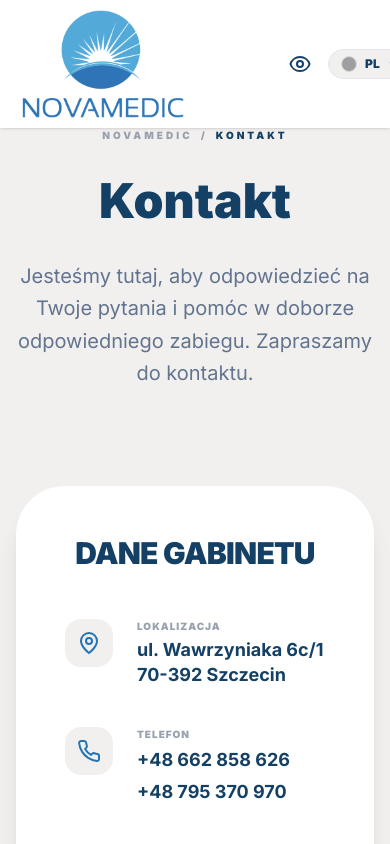
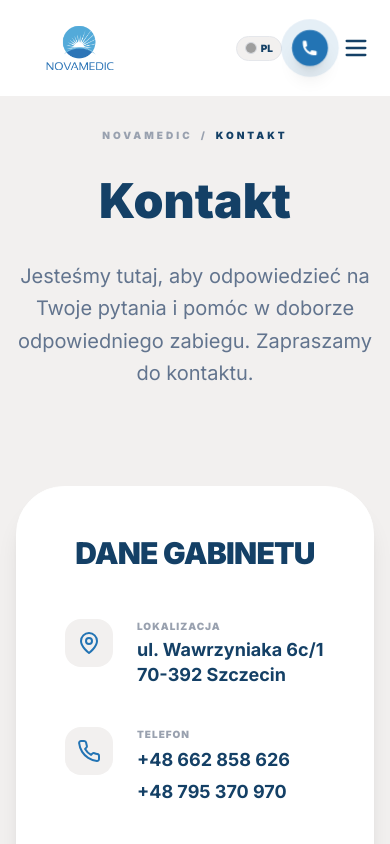
Before and after one commit to jbilas-md/projekt-strony-pub, a Next.js app: page /kontakt in a window 390 px wide. Shown: the top 844 px of the page. Built offline with nearby package versions, Linux system fonts and the light colour scheme; grey boxes are pictures that could not be loaded.

Commit message:
Poprawiony Header i responsywność

```diff
--- a/components/Header.tsx
+++ b/components/Header.tsx
@@ -26,27 +26,44 @@ export default function Header() {
   ];
 
   return (
-    <header className={`fixed w-full top-0 z-[100] transition-all duration-500 bg-white shadow-sm ${isScrolled ? 'h-20' : 'h-32'}`}>
-      <div className="max-w-7xl mx-auto px-4 h-full flex justify-between items-center">
+    <header className={`fixed w-full top-0 z-[100] transition-all duration-500 bg-white ${isScrolled ? 'h-14 shadow-sm' : 'h-24 md:h-32'}`}>
+      <div className="max-w-7xl mx-auto px-4 h-full flex justify-between items-center relative">
 
-        {/* LOGO - start scale-150 */}
-        <div className="flex-shrink-0 z-[120] pr-10">
-          <Link href="/" className={`relative block transition-all duration-500 origin-left ${isScrolled ? 'w-48 h-16 scale-110' : 'w-56 h-20 scale-150'}`}>
+        {/* KONTENER LOGO I KIESZONKI */}
+        <div className="absolute left-4 top-0 h-full w-32 sm:w-48 md:w-56">
+            <div
+                className={`
+                absolute left-0 top-0 bg-white transition-all duration-500 rounded-b-[2rem]
+                w-full
+                ${isScrolled ? 'h-20 md:h-24 shadow-lg' : 'h-24 md:h-32 shadow-none'}
+                z-[110]
+                `}
+            />
+            <div className="absolute -left-4 top-0 w-[calc(100%+2rem)] h-full bg-white z-[115]" />
+
+            <div className="absolute left-0 top-0 h-full w-full z-[120] flex items-center justify-center pointer-events-none">
+                <Link href="/" className={`
+                    relative block transition-all duration-500 origin-center pointer-events-auto
+                    ${isScrolled
+                        ? 'w-24 h-8 sm:w-48 sm:h-16 scale-110 translate-y-4'
+                        : 'w-28 h-10 sm:w-56 sm:h-20 scale-125 sm:scale-150 translate-y-0'}
+                `}>
                 <Image
                     src="/images/Logo.png"
                     alt="Novamedic Logo"
                     fill
-              sizes="(max-width: 768px) 160px, 224px"
-              className="object-contain object-left"
+                    className="object-contain object-center"
                     priority
                 />
                 </Link>
             </div>
+        </div>
 
-        {/* NAWIGACJA DESKTOP */}
-        <nav className="hidden xl:flex items-center space-x-7 relative z-[130] ml-12">
+        <div className="w-32 sm:w-48 md:w-56 flex-shrink-0" />
+
+        {/* NAWIGACJA DESKTOP - Widoczna od XL */}
+        <nav className="hidden xl:flex items-center space-x-7 relative z-[130]">
           <Link href="/o-nas" className="text-nova-dark hover:text-nova-blue font-bold text-sm uppercase tracking-wide transition-colors">O nas</Link>
-
           <div className="relative group py-8">
             <button className="text-nova-dark hover:text-nova-blue font-bold text-sm uppercase tracking-wide flex items-center gap-1 transition-colors">
               Oferta <span className="text-[10px]">▼</span>
@@ -61,51 +78,34 @@ export default function Header() {
               </div>
             </div>
           </div>
-
           <Link href="/cennik" className="text-nova-dark hover:text-nova-blue font-bold text-sm uppercase tracking-wide transition-colors">Cennik</Link>
-          <Link href="/faq" className="text-nova-dark hover:text-nova-blue font-bold text-sm uppercase tracking-wide transition-colors">Częste pytania</Link>
+          <Link href="/faq" className="text-nova-dark hover:text-nova-blue font-bold text-sm uppercase tracking-wide transition-colors">FAQ</Link>
           <Link href="/blog" className="text-nova-dark hover:text-nova-blue font-bold text-sm uppercase tracking-wide transition-colors">Blog</Link>
           <Link href="/kontakt" className="text-nova-dark hover:text-nova-blue font-bold text-sm uppercase tracking-wide transition-colors">Kontakt</Link>
         </nav>
 
-        {/* PRAWA STRONA (Dostępność, Języki, Przyciski) */}
-        <div className="flex items-center gap-2 sm:gap-4">
+        {/* PRAWA STRONA */}
+        <div className="flex items-center gap-1 sm:gap-4 relative z-[130] h-full ml-auto">
 
-          {/* Dostępność - widoczna zawsze */}
-          <button title="Dostępność" className="p-2 text-nova-dark hover:text-nova-blue transition-colors">
-            <svg className="w-6 h-6" fill="none" stroke="currentColor" viewBox="0 0 24 24">
+          <button title="Dostępność" className="hidden sm:block p-2 text-nova-dark hover:text-nova-blue transition-colors">
+            <svg className="w-5 h-5 sm:w-6 sm:h-6" fill="none" stroke="currentColor" viewBox="0 0 24 24">
               <path strokeLinecap="round" strokeLinejoin="round" strokeWidth="2" d="M15 12a3 3 0 11-6 0 3 3 0 016 0z" />
               <path strokeLinecap="round" strokeLinejoin="round" strokeWidth="2" d="M2.458 12C3.732 7.943 7.523 5 12 5c4.478 0 8.268 2.943 9.542 7-1.274 4.057-5.064 7-9.542 7-4.477 0-8.268-2.943-9.542-7z" />
             </svg>
           </button>
 
-          {/* Języki - widoczne zawsze z flagami */}
           <div className="relative">
             <button
               onClick={() => setIsLangOpen(!isLangOpen)}
-              className="flex items-center gap-2 px-3 py-1.5 bg-nova-bg rounded-full text-xs font-black text-nova-dark border border-gray-200 hover:border-nova-blue transition-all"
+              className="flex items-center gap-1 sm:gap-2 px-2 sm:px-3 py-1 sm:py-1.5 bg-nova-bg rounded-full text-[10px] sm:text-xs font-black text-nova-dark border border-gray-200 hover:border-nova-blue transition-all"
             >
-              <span className="w-4 h-4 rounded-full overflow-hidden flex-shrink-0 border border-gray-300">
+              <span className="w-3 h-3 sm:w-4 sm:h-4 rounded-full overflow-hidden flex-shrink-0 border border-gray-300">
                 <img src="https://flagcdn.com/pl.svg" alt="PL" className="object-cover w-full h-full" />
               </span>
-              PL <span className="text-[8px] opacity-50">▼</span>
-            </button>
-
-            {isLangOpen && (
-              <div className="absolute top-full right-0 mt-2 bg-white border shadow-2xl rounded-2xl overflow-hidden flex flex-col z-[130] min-w-[120px] p-1 animate-in fade-in slide-in-from-top-2">
-                <button className="flex items-center gap-3 px-4 py-2.5 text-xs font-bold hover:bg-nova-bg transition-colors rounded-xl">
-                  <img src="https://flagcdn.com/gb.svg" className="w-4 h-4 rounded-full object-cover" alt="EN" />
-                  English (EN)
-                </button>
-                <button className="flex items-center gap-3 px-4 py-2.5 text-xs font-bold hover:bg-nova-bg transition-colors rounded-xl border-t border-gray-50">
-                  <img src="https://flagcdn.com/ua.svg" className="w-4 h-4 rounded-full object-cover" alt="UA" />
-                  Українська (UK)
+              PL
             </button>
           </div>
-            )}
-          </div>
 
-          {/* Przycisk Akcji */}
           <a
             href="https://www.znanylekarz.pl/jaroslaw-bilas/chirurg-lekarze-wykonujacy-zabiegi-medycyny-estetycznej/szczecin"
             target="_blank"
@@ -115,71 +115,66 @@ export default function Header() {
             Umów wizytę
           </a>
 
-          {/* Pulsujący przycisk słuchawki */}
-          <div className="relative flex items-center justify-center">
-            {/* Warstwa pulsująca pod spodem */}
-            <span className="absolute inline-flex h-16 w-16 animate-ping rounded-full bg-nova-blue opacity-30"></span>
-
+          <div className={`relative flex items-center justify-center transition-all duration-500 ${isScrolled ? 'scale-50 sm:scale-75' : 'scale-75 sm:scale-100'}`}>
+            <span className="absolute inline-flex h-12 w-12 sm:h-16 sm:w-16 animate-ping rounded-full bg-nova-blue opacity-30"></span>
             <a
               href="tel:+48662858626"
-              className="relative z-10 flex items-center justify-center w-16 h-16 bg-nova-blue text-white rounded-full hover:bg-nova-dark transition-all shadow-xl hover:scale-110 active:scale-95"
+              className="relative z-10 flex items-center justify-center w-12 h-12 sm:w-16 sm:h-16 bg-nova-blue text-white rounded-full hover:bg-nova-dark transition-all shadow-xl"
             >
-              <svg className="w-8 h-8" fill="currentColor" viewBox="0 0 20 20">
+              <svg className="w-6 h-6 sm:w-8 sm:h-8" fill="currentColor" viewBox="0 0 20 20">
                 <path d="M2 3a1 1 0 011-1h2.153a1 1 0 01.986.836l.74 4.435a1 1 0 01-.54 1.06l-1.548.773a11.037 11.037 0 005.505 5.505l.774-1.548a1 1 0 011.059-.54l4.435.74a1 1 0 01.836.986V17a1 1 0 01-1 1h-2C7.82 18 2 12.18 2 5V3z" />
               </svg>
             </a>
           </div>
 
-          {/* HAMBURGER (Tylko Mobile) */}
+          {/* HAMBURGER - Ukryty powyżej XL */}
           <button
             onClick={() => setIsMenuOpen(true)}
-            className="xl:hidden p-2 text-nova-dark"
+            className="xl:hidden p-1 sm:p-2 text-nova-dark hover:text-nova-blue transition-colors"
           >
-            <svg className="w-8 h-8" fill="none" stroke="currentColor" viewBox="0 0 24 24">
+            <svg className="w-7 h-7 sm:w-8 sm:h-8" fill="none" stroke="currentColor" viewBox="0 0 24 24">
               <path strokeLinecap="round" strokeLinejoin="round" strokeWidth="2" d="M4 6h16M4 12h16M4 18h16" />
             </svg>
           </button>
         </div>
       </div>
 
-      {/* MOBILE OVERLAY MENU */}
+      {/* MOBILE OVERLAY MENU - Zoptymalizowane wymiary */}
       <div className={`fixed inset-0 bg-white z-[200] transition-transform duration-500 transform ${isMenuOpen ? 'translate-x-0' : 'translate-x-full'} xl:hidden`}>
-        <div className="p-6 h-full flex flex-col overflow-y-auto">
-          <div className="flex justify-between items-center mb-8 border-b pb-4">
-            <Image src="/images/Logo.png" alt="Logo" width={140} height={40} className="object-contain object-left" />
-            <button onClick={() => setIsMenuOpen(false)} className="text-nova-dark text-4xl leading-none">&times;</button>
+        <div className="p-5 h-full flex flex-col">
+          <div className="flex justify-between items-center mb-6 border-b pb-4">
+            <Image src="/images/Logo.png" alt="Logo" width={120} height={35} className="object-contain" />
+            <button onClick={() => setIsMenuOpen(false)} className="text-nova-dark text-3xl p-2">&times;</button>
           </div>
 
-          <nav className="flex flex-col space-y-6">
-            <Link href="/o-nas" onClick={() => setIsMenuOpen(false)} className="text-xl font-bold text-nova-dark uppercase tracking-tight">O nas</Link>
+          <nav className="flex flex-col space-y-4 overflow-y-auto pb-8">
+            <Link href="/o-nas" onClick={() => setIsMenuOpen(false)} className="text-base font-bold text-nova-dark uppercase">O nas</Link>
 
-            {/* Rozwinięta Oferta na mobile */}
             <div className="flex flex-col">
-              <span className="text-sm font-black text-nova-blue uppercase tracking-widest mb-4">Nasza Oferta:</span>
-              <div className="grid grid-cols-1 gap-4 pl-4 border-l-2 border-nova-bg">
+              <span className="text-xs font-black text-nova-blue uppercase tracking-widest mb-3">Oferta:</span>
+              <div className="grid grid-cols-1 gap-2 pl-4 border-l-2 border-nova-bg">
                 {services.map(s => (
-                  <Link key={s.name} href={s.href} onClick={() => setIsMenuOpen(false)} className="text-lg font-semibold text-nova-dark">
+                  <Link key={s.name} href={s.href} onClick={() => setIsMenuOpen(false)} className="text-sm font-semibold text-nova-dark py-1">
                     {s.name}
                   </Link>
                 ))}
               </div>
             </div>
 
-            <Link href="/cennik" onClick={() => setIsMenuOpen(false)} className="text-xl font-bold text-nova-dark uppercase tracking-tight">Cennik</Link>
-            <Link href="/faq" onClick={() => setIsMenuOpen(false)} className="text-xl font-bold text-nova-dark uppercase tracking-tight">FAQ</Link>
-            <Link href="/blog" onClick={() => setIsMenuOpen(false)} className="text-xl font-bold text-nova-dark uppercase tracking-tight">Blog</Link>
-            <Link href="/kontakt" onClick={() => setIsMenuOpen(false)} className="text-xl font-bold text-nova-dark uppercase tracking-tight">Kontakt</Link>
-          </nav>
+            <Link href="/cennik" onClick={() => setIsMenuOpen(false)} className="text-base font-bold text-nova-dark uppercase">Cennik</Link>
+            <Link href="/faq" onClick={() => setIsMenuOpen(false)} className="text-base font-bold text-nova-dark uppercase">FAQ</Link>
+            <Link href="/blog" onClick={() => setIsMenuOpen(false)} className="text-base font-bold text-nova-dark uppercase">Blog</Link>
+            <Link href="/kontakt" onClick={() => setIsMenuOpen(false)} className="text-base font-bold text-nova-dark uppercase">Kontakt</Link>
 
-          <div className="mt-auto pt-10 flex flex-col gap-4">
-            <a href="tel:+48123456789" className="w-full bg-nova-blue text-white text-center py-4 rounded-xl font-bold shadow-lg flex items-center justify-center gap-2">
-              <svg className="w-5 h-5" fill="currentColor" viewBox="0 0 20 20"><path d="M2 3a1 1 0 011-1h2.153a1 1 0 01.986.836l.74 4.435a1 1 0 01-.54 1.06l-1.548.773a11.037 11.037 0 005.505 5.505l.774-1.548a1 1 0 011.059-.54l4.435.74a1 1 0 01.836.986V17a1 1 0 01-1 1h-2C7.82 18 2 12.18 2 5V3z" /></svg>
-              Zadzwoń do nas
-            </a>
-            <a href="https://www.znanylekarz.pl/..." target="_blank" rel="noopener" className="w-full bg-nova-accent text-white text-center py-4 rounded-xl font-bold shadow-lg">
-              Umów wizytę online
+            <div className="pt-4">
+               <a
+                href="https://www.znanylekarz.pl/jaroslaw-bilas/chirurg-lekarze-wykonujacy-zabiegi-medycyny-estetycznej/szczecin"
+                className="block text-center bg-nova-accent text-white py-3 rounded-full font-bold text-sm uppercase"
+              >
+                Umów wizytę
               </a>
             </div>
+          </nav>
         </div>
       </div>
     </header>
```
Lines whose indentation alone changed are shown as unchanged.
